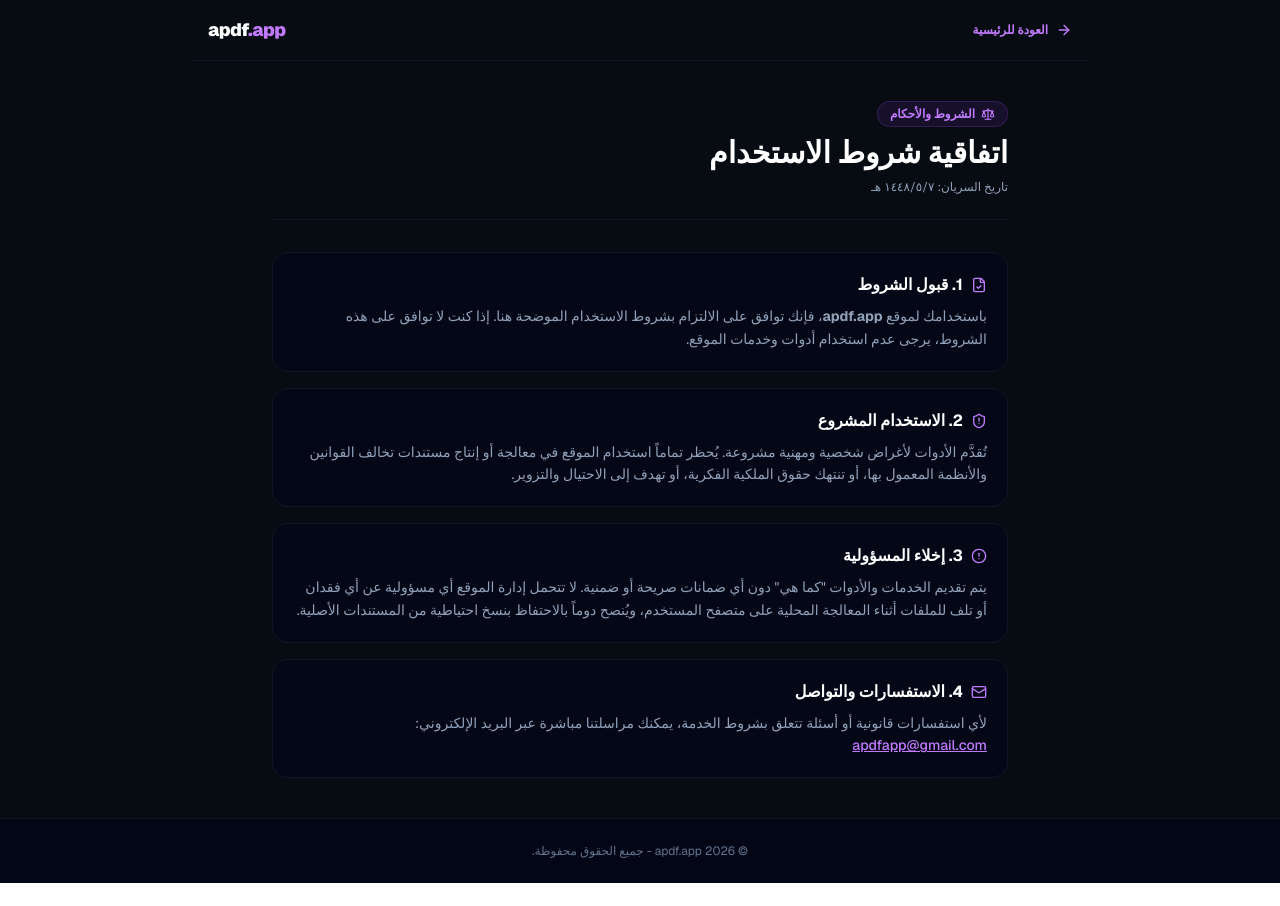
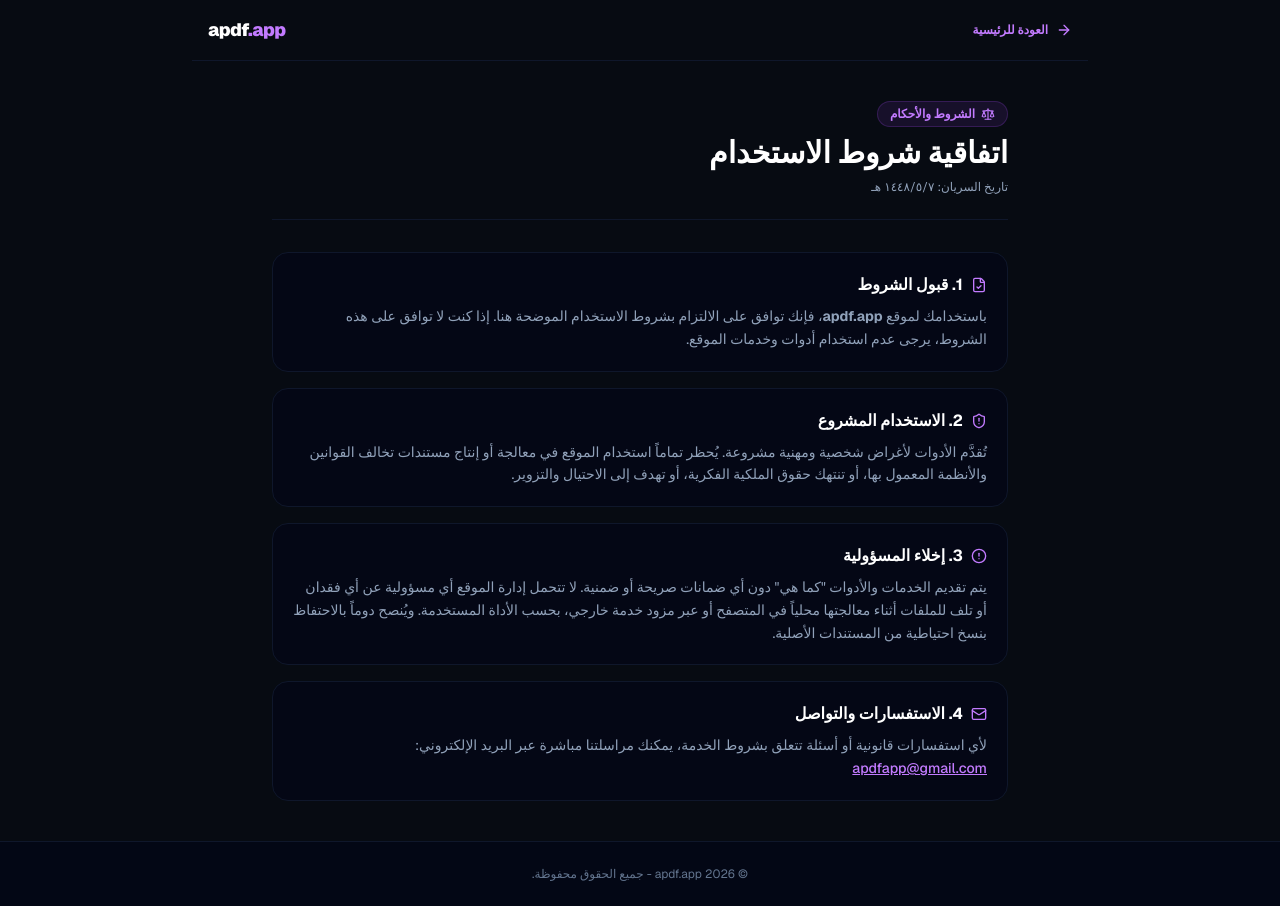
Before and after one commit to Domnyon/apdf-app, a Next.js app: page /terms in a window 1280 px wide. Before the commit the page ends 883 px from the top, so only its background shows below. Built offline with nearby package versions, Linux system fonts and the light colour scheme.

Commit message:
update seo metadata and layout verification

```diff
--- a/src/app/pdf-to-word/page.tsx
+++ b/src/app/pdf-to-word/page.tsx
@@ -4,7 +4,7 @@ import PdfToWordTool from "./pdf-to-word-tool";
 export const metadata: Metadata = {
   title: "تحويل PDF إلى Word عربي قابل للتعديل بدقة | APDF",
   description:
-    "حوّل مستندات PDF إلى ملفات DOCX قابلة للتحرير عبر Adobe PDF Services. تعتمد جودة النصوص العربية والتنسيقات على بنية الملف الأصلي.",
+    "حوّل مستندات PDF إلى ملفات DOCX عبر Adobe PDF Services باتصال HTTPS/TLS. تعتمد دقة النصوص العربية والتنسيقات على بنية الملف الأصلي.",
 };
 
 export default function PdfToWordPage() {
--- a/src/app/terms/page.tsx
+++ b/src/app/terms/page.tsx
@@ -49,7 +49,7 @@ export default function TermsPage() {
               <AlertCircle className="w-4 h-4 text-purple-400" /> 3. إخلاء المسؤولية
             </h2>
             <p className="text-slate-400 text-xs sm:text-sm leading-relaxed">
-              يتم تقديم الخدمات والأدوات &quot;كما هي&quot; دون أي ضمانات صريحة أو ضمنية. لا تتحمل إدارة الموقع أي مسؤولية عن أي فقدان أو تلف للملفات أثناء المعالجة المحلية على متصفح المستخدم، ويُنصح دوماً بالاحتفاظ بنسخ احتياطية من المستندات الأصلية.
+              يتم تقديم الخدمات والأدوات &quot;كما هي&quot; دون أي ضمانات صريحة أو ضمنية. لا تتحمل إدارة الموقع أي مسؤولية عن أي فقدان أو تلف للملفات أثناء معالجتها محلياً في المتصفح أو عبر مزود خدمة خارجي، بحسب الأداة المستخدمة. ويُنصح دوماً بالاحتفاظ بنسخ احتياطية من المستندات الأصلية.
             </p>
           </div>
 
```
